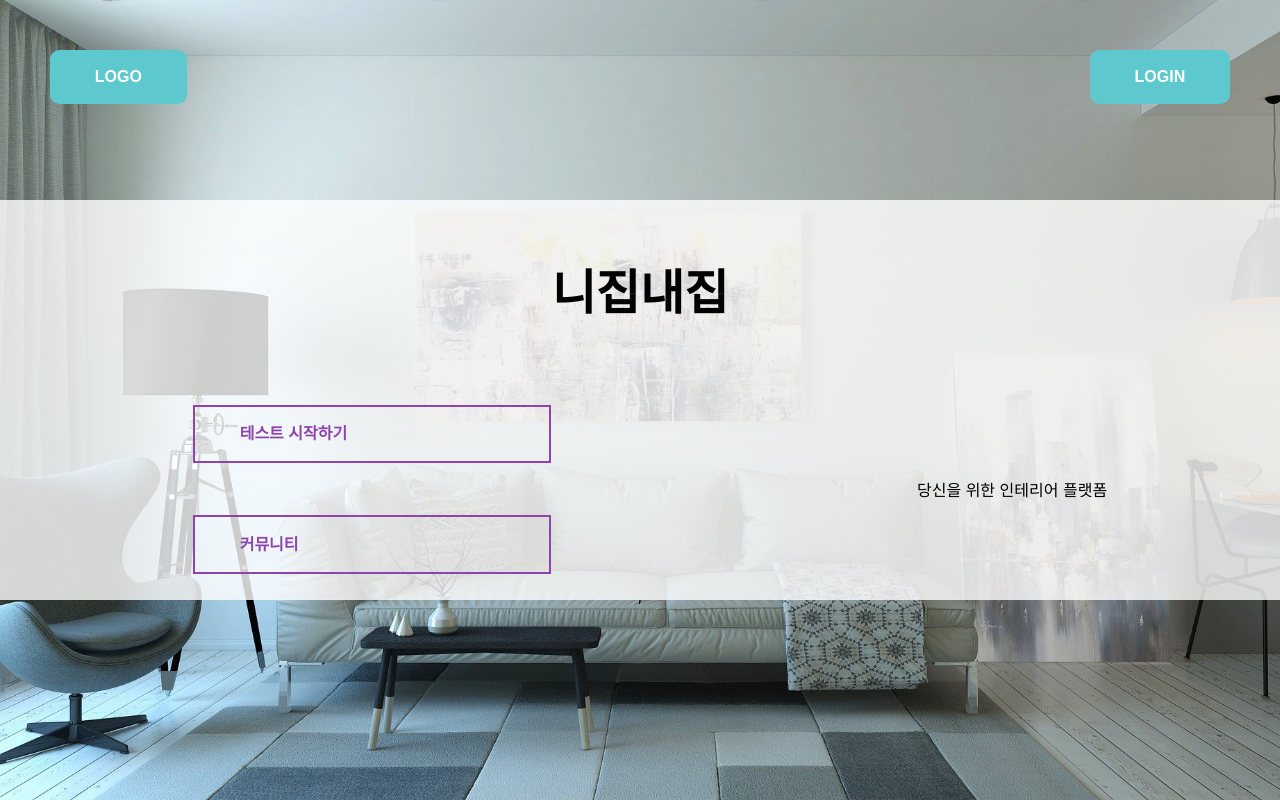
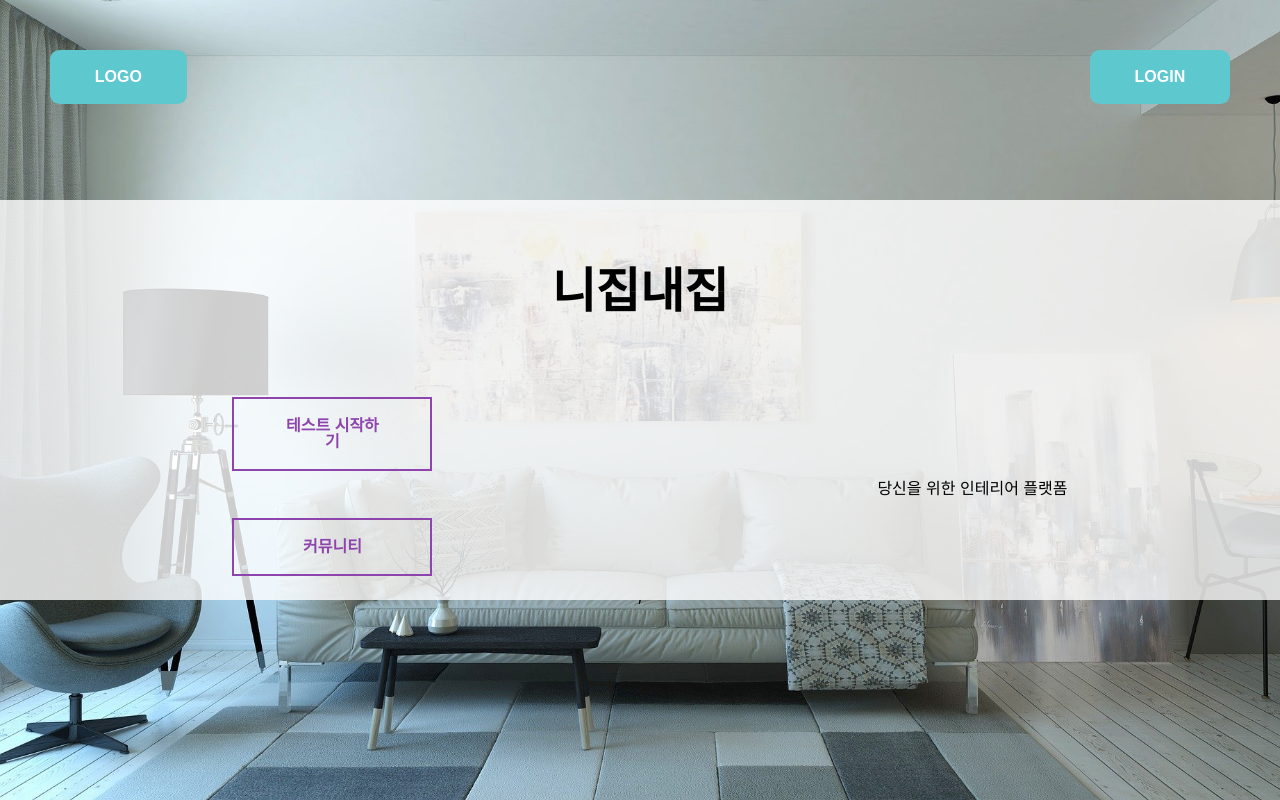
Before and after one commit to jaeeung0601/yhmhy, a React (Create React App) app: page / in a window 1280 px wide. Built offline with nearby package versions, Linux system fonts and the light colour scheme.

Commit message:
btn style fix

```diff
--- a/src/pages/Home.js
+++ b/src/pages/Home.js
@@ -16,12 +16,12 @@ function Home() {
                 당신을 위한 인테리어 플랫폼
             </div>
             <div class="buttonA">
-              <button class="btn fifth" type="button" onclick="location.href='/'">
+              <button class="btn homebtn" type="button" onclick="location.href='/'">
                 테스트 시작하기
               </button>
             </div>
             <div class="buttonB">
-              <button class="btn fifth" type="button" onclick="location.href='/'">
+              <button class="btn homebtn" type="button" onclick="location.href='/'">
                 커뮤니티
               </button>
             </div>
--- a/src/pages/assets/Style.scss
+++ b/src/pages/assets/Style.scss
@@ -118,8 +118,9 @@ $turquoise: #1abc9c;
   position: absolute; right: 30px; top: 30px;
 
 }
-.fifth {
-  width: 28vw;
+.homebtn {
+  justify-content:center;
+  width:200px;
   border-color: #8e44ad;
   border: 1 ;
   border-radius: 0;
```
